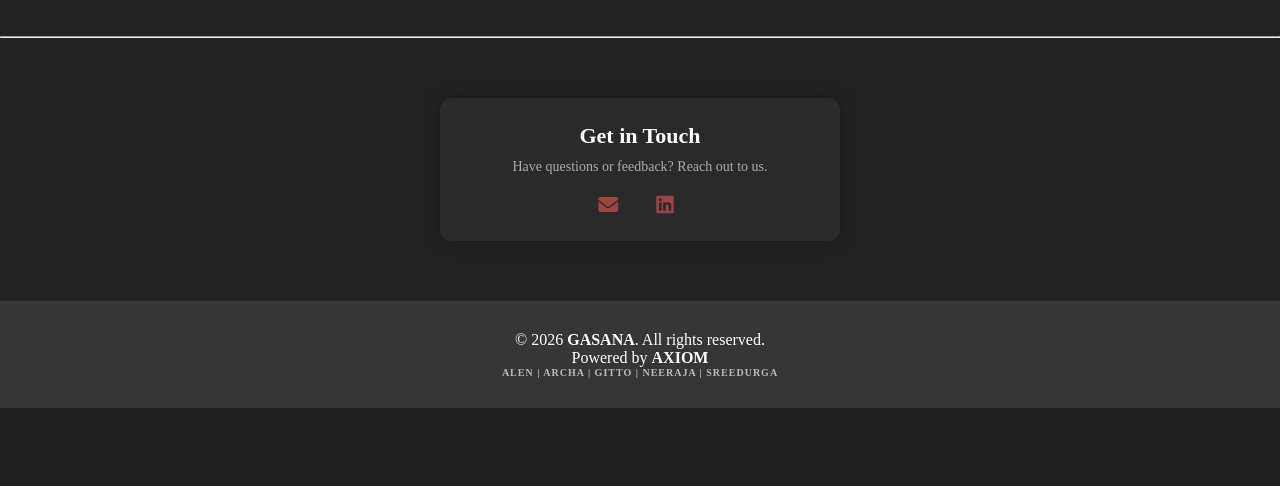
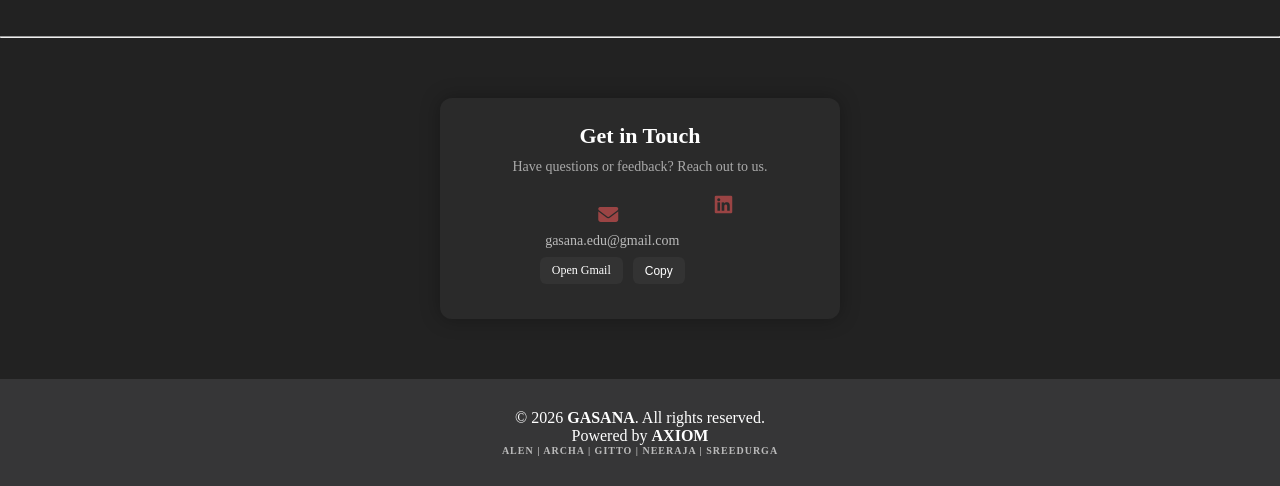
Before and after one commit to archa-s-ar/GASANA1.0, a Flask app: page / in a window 1280 px wide. Shown: the part 2586-3072 px from the top of the page. Before the commit the page ends 2994 px from the top, so only its background shows below. Run offline with Flask 3, Linux system fonts and the light colour scheme; some web fonts are replaced.

Commit message:
enhance contact section with email actions (open Gmail & copy)

```diff
--- a/static/style.css
+++ b/static/style.css
@@ -663,3 +663,35 @@ html {
     color: #aaa;
     margin-top: 5px;
 }
+.email-box {
+    display: flex;
+    flex-direction: column;
+    align-items: center;
+    gap: 8px;
+}
+
+.email-text {
+    font-size: 14px;
+    color: #bbb;
+}
+
+.email-actions {
+    display: flex;
+    gap: 10px;
+}
+
+.email-btn,
+.copy-btn {
+    background-color: #333;
+    color: white;
+    border: none;
+    padding: 6px 12px;
+    border-radius: 6px;
+    cursor: pointer;
+    font-size: 12px;
+}
+
+.email-btn:hover,
+.copy-btn:hover {
+    background-color: #9a4444;
+}
--- a/templates/index.html
+++ b/templates/index.html
@@ -107,12 +107,24 @@ focused, and<br> confident during your preparation.
     <h3>Get in Touch</h3>
     <p class="contact-text">Have questions or feedback? Reach out to us.</p>
     <div class="contact-icons">
-    <p>
+    <div class="contact-item email-box">
 
-        <a href="https://mail.google.com/mail/?view=cm&fs=1&to=gasana.edu@gmail.com" target="_blank" class="contact-item">
     <i class="fa-solid fa-envelope"></i>
-</a>
-    </p>
+
+    <span class="email-text">gasana.edu@gmail.com</span>
+
+    <div class="email-actions">
+        <a href="https://mail.google.com/mail/?view=cm&fs=1&to=gasana.edu@gmail.com"
+           target="_blank" class="email-btn">
+            Open Gmail
+        </a>
+
+        <button onclick="copyEmail()" class="copy-btn">
+            Copy
+        </button>
+    </div>
+
+</div>
 
     <p>
         <a href="https://www.linkedin.com/in/archa-s-ar/" target="_blank" class="contact-item"><i class="fa-brands fa-linkedin"></i></a>
@@ -125,5 +137,11 @@ focused, and<br> confident during your preparation.
         <p>Powered by <strong>AXIOM</strong></p>
         <h5 class="members">ALEN | ARCHA | GITTO | NEERAJA | SREEDURGA</h5>
         </div>
-</body>
+<script>
+function copyEmail() {
+    navigator.clipboard.writeText("gasana.edu@gmail.com");
+    alert("Email copied!");
+}
+</script>
+    </body>
 </html>
```
